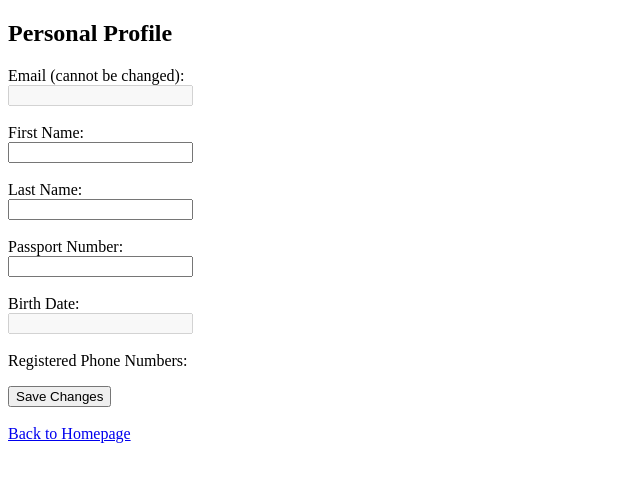
After one commit to mayzamir77/FlyTAU, a Flask app: template templates/customer_profile.html in a window 1280 px wide. The commit adds this page. Shown: the top 482 px of the page, without its empty margins (0-640 px from the left). Run offline with Flask 3, Linux system fonts and the light colour scheme; the template is opened without the code that fills it, so the values that code supplies are empty.

Commit message:
latest changes

```diff
--- a/main.py
+++ b/main.py
@@ -71,6 +71,38 @@ def login():
 def logout():
     session.clear()
     return redirect('/')
+
+def get_current_user_dict():
+    return {
+        'first_name': session.get('user_first_name'),
+        'last_name': session.get('user_last_name'),
+        'email': session.get('user_email'),
+        'passport': session.get('user_passport'),
+        'birth_date': session.get('user_birth_date'),
+        'phones': session.get('user_phones', [])
+    }
+
+@app.route('/profile_details', methods=['GET', 'POST'])
+def profile_details():
+    user_type = session.get('user_type')
+    if user_type != 'customer':
+        return redirect('/')
+
+    if request.method=='GET':
+        return render_template('customer_profile.html', user=get_current_user_dict())
+
+    first_name = request.form.get('first_name')
+    last_name = request.form.get('last_name')
+    passport = request.form.get('passport')
+    email = session.get('user_email')
+    update_customer_in_db(email, first_name, last_name, passport)
+
+    session['user_first_name'] = first_name
+    session['user_last_name'] = last_name
+    session['user_passport'] = passport
+
+    return render_template('customer_profile.html',user=get_current_user_dict(), success="Details updated!")
+
 
 @app.route('/signup', methods=['GET', 'POST'])
 def signup():
@@ -333,7 +365,7 @@ def cancel_booking_request():
 
     cancellation_fee = calculate_cancellation_fee(payment)
 
-    cancel_booking_in_db(booking_id)
+    cancel_booking_in_db(booking_id,cancellation_fee)
 
     return render_template(
         'booking_cancelled.html',
--- a/templates/customer_homepage.html
+++ b/templates/customer_homepage.html
@@ -9,7 +9,8 @@
         <h1>Welcome back, {{ name }}!</h1>
         <nav>
             <a href="/my_orders">My Orders</a> |
-            <a href="/logout">Logout</a>
+            <a href="/logout">Logout</a> |
+            <a href="/profile_details">Profile Details</a>
         </nav>
     </div>
 <hr>
--- /dev/null
+++ b/templates/customer_profile.html
@@ -0,0 +1,46 @@
+<!DOCTYPE html>
+<html lang="en">
+<head>
+    <meta charset="UTF-8">
+    <title>Customer Profile</title>
+</head>
+<body>
+
+    <h2>Personal Profile</h2>
+
+    {% if success %}
+        <p style="color: green;">{{ success }}</p>
+    {% endif %}
+
+    <form action="/profile_details" method="POST">
+
+        <label>Email (cannot be changed):</label><br>
+        <input type="email" value="{{ user.email }}" disabled><br><br>
+
+        <label for="first_name">First Name:</label><br>
+        <input type="text" id="first_name" name="first_name" value="{{ user.first_name }}" required><br><br>
+
+        <label for="last_name">Last Name:</label><br>
+        <input type="text" id="last_name" name="last_name" value="{{ user.last_name }}" required><br><br>
+
+        <label for="passport">Passport Number:</label><br>
+        <input type="text" id="passport" name="passport" value="{{ user.passport }}" required><br><br>
+
+        <label>Birth Date:</label><br>
+        <input type="text" value="{{ user.birth_date }}" disabled><br><br>
+
+        <label>Registered Phone Numbers:</label>
+        <ul>
+            {% for phone in user.phones %}
+                <li>{{ phone }}</li>
+            {% endfor %}
+        </ul>
+
+        <button type="submit">Save Changes</button>
+    </form>
+
+    <br>
+    <a href="/">Back to Homepage</a>
+
+</body>
+</html>
--- a/templates/passenger_details.html
+++ b/templates/passenger_details.html
@@ -47,7 +47,7 @@
             <input type="text" name="passport" value="{{ session.user_passport }}" readonly required><br><br>
 
             <label>Date of Birth:</label><br>
-            <input type="date" name="birth_date" value="{{ session.user_birth_date }}" readonly required>
+            <input type="date" name="birth_date" value="{{ session.user_birth_date }}" readonly required><br><br>
 
             <label>Phone numbers:</label><br>
             <input type="text" name="phones" value="{{ session.user_phones[0] if session.user_phones|length > 0 else '' }}" readonly required><br><br>
```
Also changed, not shown: utils.py (+23 -4 lines).
